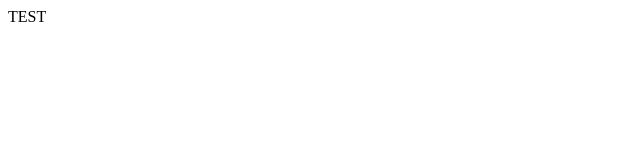
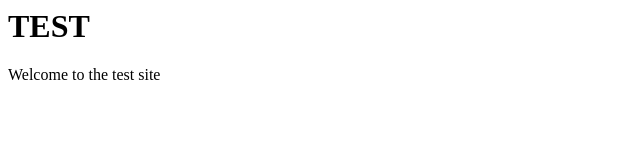
Before and after one commit to Justas383/First-EdOn-HTML, a plain HTML site: page index.html in a window 1280 px wide. Shown: the whole page, without its empty margins (0-640 px from the left). Drawn offline with Linux system fonts and the light colour scheme.

Commit message:
First commit with text

```diff
--- a/index.html
+++ b/index.html
@@ -1,6 +1,10 @@
 <html>
     <head>
-        <div>TEST
+        <div>
+            <h1>TEST</h1>
+        </div>
+        <div>
+            <p>Welcome to the test site</p>
         </div>
     </head>
 </html>
```
